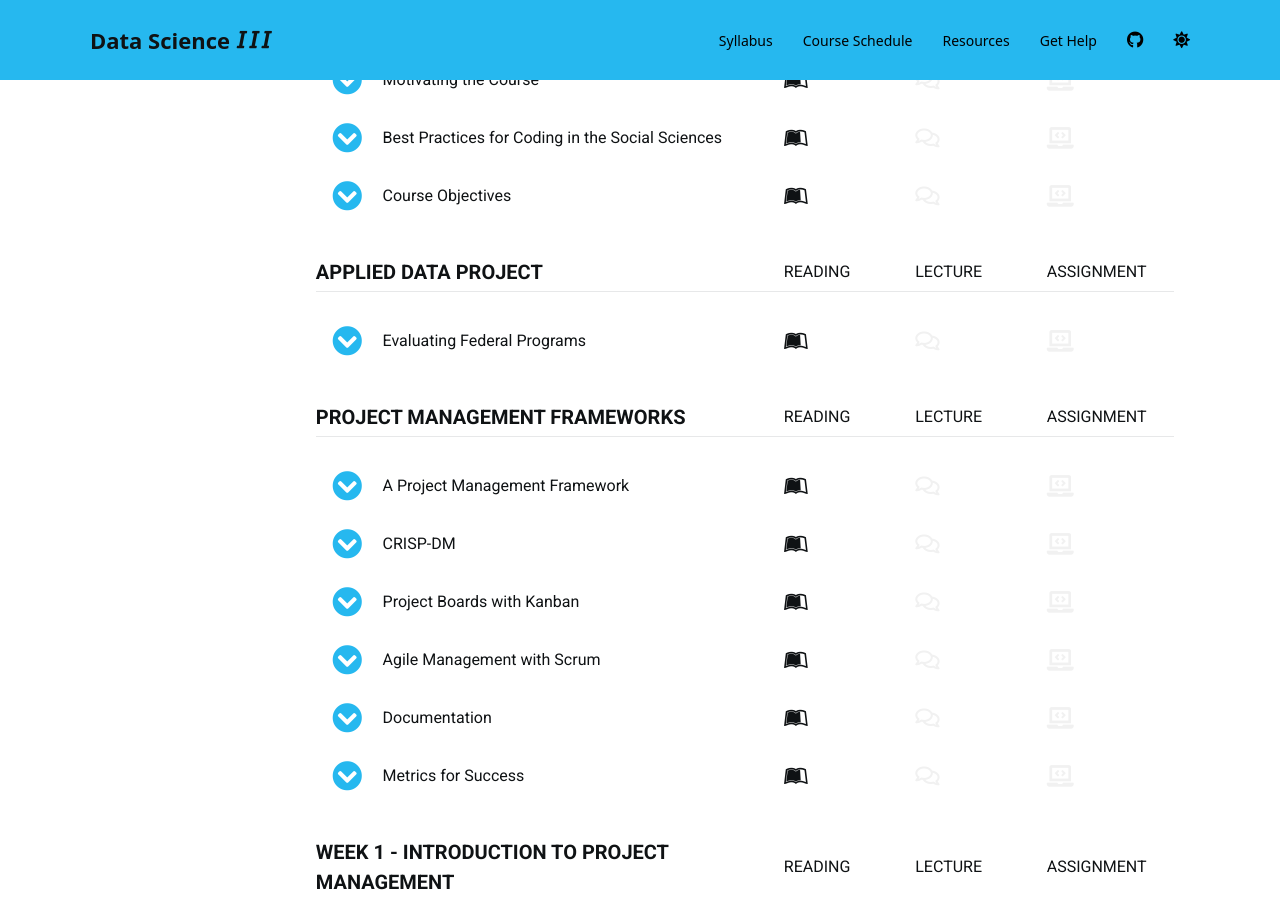
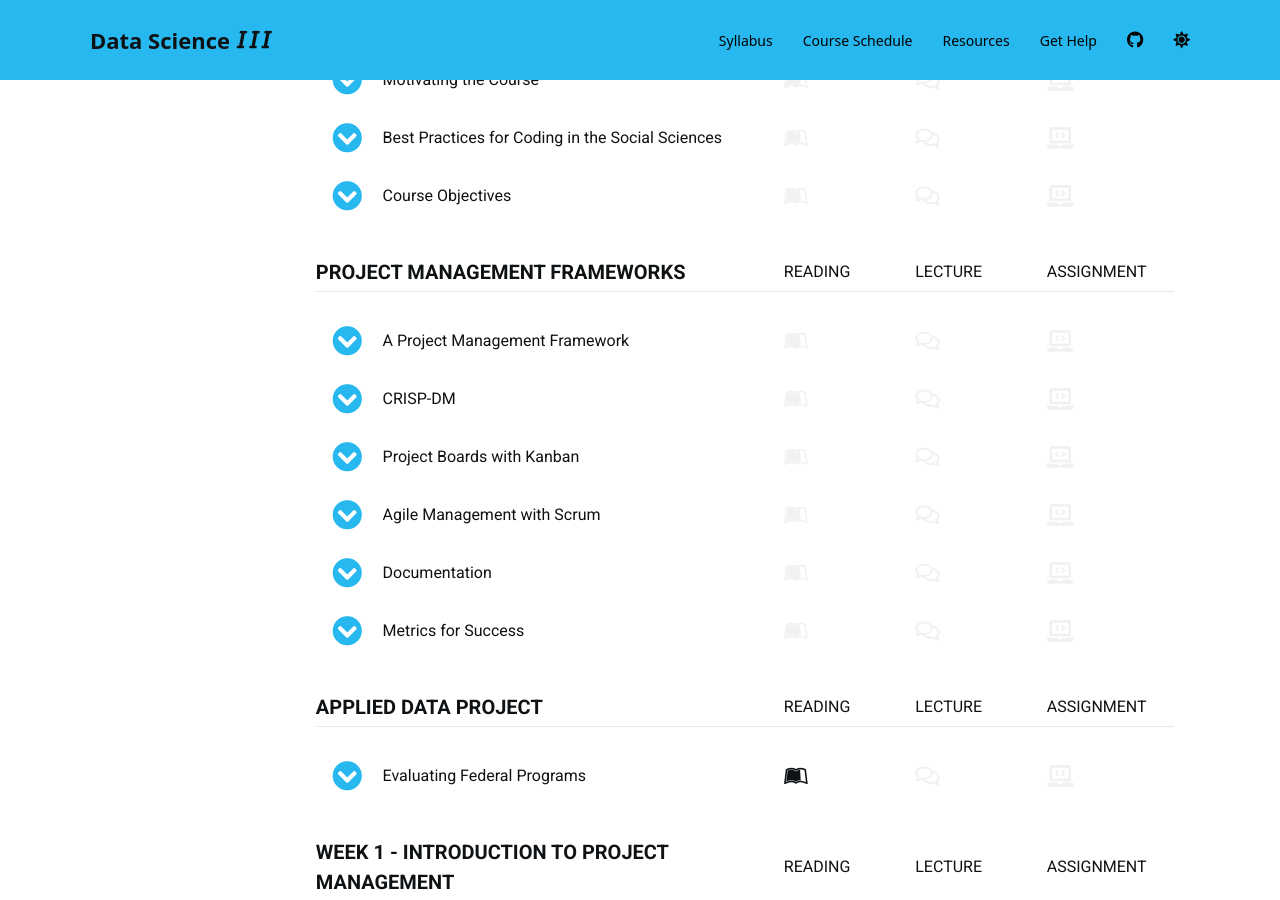
Before and after one commit to DS4PS/cpp-528-spr-2020, a Jekyll site: the page built from schedule.md, in a window 1280 px wide and 900 px high, scrolled down 313 px. Built offline with Jekyll 4.4.1, drawn with Linux system fonts in a browser that asks for light colours; nearby versions of some CDN libraries; a script bundle is joined from its source files by our own code; library files that are not in the unit come from our copies; a style sheet for code colours, icons or effects is not loaded; some of the changed lines change nothing that is shown.

Commit message:
Update schedule.md

```diff
--- a/schedule.md
+++ b/schedule.md
@@ -44,7 +44,7 @@ Submit Buttons -
 <!---     #######################################################       -->
 <!---     #######################################################       -->
 
-*** { @unit = "", @title = "Motivating the Course",  @reading, @foldout   }
+*** { @unit = "", @title = "Motivating the Course", @foldout   }
 
 <br>
 
@@ -113,7 +113,7 @@ From: Brown, A. W., Kaiser, K. A., & Allison, D. B. (2018). Issues with data and
 
 
 
-*** { @unit = "", @title = "Best Practices for Coding in the Social Sciences", @reading, @foldout  }
+*** { @unit = "", @title = "Best Practices for Coding in the Social Sciences", @foldout  }
 
 <br>
 From: *Gentzkow, M., & Shapiro, J. M. (2014). Code and data for the social sciences: A practitioner’s guide. Chicago, IL: University of Chicago.*
@@ -146,7 +146,7 @@ Around that time we were in the middle of assembling a small (but to us, very im
 
 
 
-*** { @unit = "", @title = "Course Objectives",  @reading, @foldout   }
+*** { @unit = "", @title = "Course Objectives",  @foldout   }
 
 <br>
 
@@ -166,108 +166,6 @@ You will be assigned to teams. Each team will work on the class project independ
 
 
 
-<!---
-############################################################################
-############################################################################
-############################################################################
--->
-
-** Applied Data Project
-
-
-
-<!---     #######################################################       -->
-<!---     #######################################################       -->
-
-*** { @unit = "", @title = "Evaluating Federal Programs", @reading,  @foldout   }
-
-## Data Analytics Project
-
-CPP 528 is organized around a single large project that allows you to revisit and practice skills from 523, 524, 526 and 527. The research question is whether two large federal programs designed to revitalize distressed neighborhoods in US cities have been successful.
-
-We will use 2000 to 2010 as the study period and look at broad trends in neighborhood change over this decade, then examine whether neighborhoods targeted by the programs have achieved any more success than they would have without the billion of dollars in federal subsidies.
-
-For the project, your team has been hired by the federal government to provide a rigorous assessment of program impact. You need to compile the data necessary for the analysis, run some models, and provide your client with a final report stating your assessment of program impact.
-
-The research question: Has each federal program been successful?
-
-The project will be split into the following steps:
-
-*	Week 1: Neighborhood Revitalization Background
-*	Week 2: Construct Measures of Neighborhood Stability
-*	Week 3: Descriptive Analysis
-*	Week 4: Predictive Analysis
-*	Week 5: Merge Program Data
-*	Week 6: Estimate Program Impact
-*	Week 7: Finalize Deliverables
-
-
-<br>
-
-
-## Federal Programs
-
-**Low Income Housing Tax Credits**
-
-Low Income Housing Tax Credits (LIHTC) are one of the primary policy instruments used to incentivize the construction of new affordable housing units in the United States. Learn about LIHTC:
-
-<iframe width="560" height="315" src="https://www.youtube.com/embed/DdUcOFRdyTQ" frameborder="0" allow="accelerometer; autoplay; encrypted-media; gyroscope; picture-in-picture" allowfullscreen></iframe>
-
-<br>
-
-
-**New Market Tax Credits**
-
-New Market Tax Credits (NMTC) are mechanisms designed to catalyze economic development in distressed communities by attrating investments from private developers.
-
-Watch case studies on the impact that New Market Tax Credits have achieved in three communities:
-
-[NMTC Case Studies](https://www.cohnreznick.com/nmtc-map)
-
-<br>
-
-
-**Challenges of Catalyzing Change Through Tax Credits**
-
-FRONTLINE and NPR investigate the billions spent on affordable housing, and why so few get the help they need.
-
-[Frontline Episode: Poverty, Politics and Profit](https://www.pbs.org/wgbh/frontline/film/poverty-politics-and-profit/)
-
-*Make sure to watch Chap 3 on Low Income Housing Tax Credits - it start at 19:00.*
-
-<br>
-
-
-
-## Data
-
-Project data comes from three sources.
-
-**Harmonized Census Tracts:**
-
-[Longitudinal Tracts Data Base](https://s4.ad.brown.edu/projects/diversity/Researcher/Bridging.htm)
-
-[Codebook](https://github.com/DS4PS/cpp-528-spr-2020/raw/master/data/LTDB-codebook.pdf)
-
-[Variables Constructed from the US Population Samples (long form questions)](https://github.com/DS4PS/cpp-528-spr-2020/raw/master/data/LTDB_Std_All_Sample.zip)
-
-[Variables Constructed from the Full US Population (short form questions)](https://github.com/DS4PS/cpp-528-spr-2020/raw/master/data/LTDB_Std_All_fullcount.zip)
-
-
-**New Market Tax Credits Database:**
-
-[Program Overview and Tract Eligibility Requirements](https://www.cdfifund.gov/programs-training/Programs/new-markets-tax-credit/Pages/default.aspx)
-
-[Data Download](https://www.cdfifund.gov/awards/state-awards/Pages/default.aspx)
-
-
-**Low Income Housing Tax Credits Database:**
-
-[Data Download](https://lihtc.huduser.gov/)
-
-Look for the section labeled: "If you want a complete list of projects for the entire U.S., click here to download a ZIP archive of the entire LIHTC Database in dBase format."
-
-
 
 
 
@@ -277,16 +175,18 @@ Look for the section labeled: "If you want a complete list of projects for the e
 
 
 <!---
-#######################################################
-#######################################################
-#######################################################
+##################################################################################################
+##################################################################################################
+##################################################################################################
+##################################################################################################
+##################################################################################################
 -->
 
 ** Project Management Frameworks
 
 
 
-*** { @unit = "", @title = "A Project Management Framework",  @reading, @foldout   }
+*** { @unit = "", @title = "A Project Management Framework",  @foldout   }
 
 <br>
 
@@ -337,7 +237,7 @@ The frameworks below introduce popular systems created to organize projects and
 <!---     #######################################################       -->
 <!---     #######################################################       -->
 
-*** { @unit = "", @title = "CRISP-DM",  @reading, @foldout   }
+*** { @unit = "", @title = "CRISP-DM",  @foldout   }
 
 <br>
 
@@ -519,7 +419,7 @@ In this context Phase (6) Deployment refers to your final report that will be pa
 <!---     #######################################################       -->
 <!---     #######################################################       -->
 
-*** { @unit = "", @title = "Project Boards with Kanban",  @reading, @foldout   }
+*** { @unit = "", @title = "Project Boards with Kanban",  @foldout   }
 
 <br>
 
@@ -553,7 +453,7 @@ In this context Phase (6) Deployment refers to your final report that will be pa
 <!---     #######################################################       -->
 <!---     #######################################################       -->
 
-*** { @unit = "", @title = "Agile Management with Scrum", @reading, @foldout   }
+*** { @unit = "", @title = "Agile Management with Scrum", @foldout   }
 
 <br>
 
@@ -574,7 +474,7 @@ In this context Phase (6) Deployment refers to your final report that will be pa
 <!---     #######################################################       -->
 <!---     #######################################################       -->
 
-*** { @unit = "", @title = "Documentation", @reading, @foldout   }
+*** { @unit = "", @title = "Documentation", @foldout   }
 
 <br>
 
@@ -598,7 +498,7 @@ In this context Phase (6) Deployment refers to your final report that will be pa
 <!---     #######################################################       -->
 <!---     #######################################################       -->
 
-*** { @unit = "", @title = "Metrics for Success", @reading, @foldout   }
+*** { @unit = "", @title = "Metrics for Success", @foldout   }
 
 <br>
 
@@ -621,6 +521,115 @@ These GitHub repositories provide a few examples of work that is designed to be
 - http://trafficstops.trendct.org/data/
 
 <br>
+
+
+
+
+
+
+<!---
+##################################################################################################
+##################################################################################################
+##################################################################################################
+##################################################################################################
+##################################################################################################
+-->
+
+
+
+** Applied Data Project
+
+
+
+*** { @unit = "", @title = "Evaluating Federal Programs", @reading,  @foldout   }
+
+## Data Analytics Project
+
+CPP 528 is organized around a single large project that allows you to revisit and practice skills from 523, 524, 526 and 527. The research question is whether two large federal programs designed to revitalize distressed neighborhoods in US cities have been successful.
+
+We will use 2000 to 2010 as the study period and look at broad trends in neighborhood change over this decade, then examine whether neighborhoods targeted by the programs have achieved any more success than they would have without the billion of dollars in federal subsidies.
+
+For the project, your team has been hired by the federal government to provide a rigorous assessment of program impact. You need to compile the data necessary for the analysis, run some models, and provide your client with a final report stating your assessment of program impact.
+
+The research question: Has each federal program been successful?
+
+The project will be split into the following steps:
+
+*	Week 1: Neighborhood Revitalization Background
+*	Week 2: Construct Measures of Neighborhood Stability
+*	Week 3: Descriptive Analysis
+*	Week 4: Predictive Analysis
+*	Week 5: Merge Program Data
+*	Week 6: Estimate Program Impact
+*	Week 7: Finalize Deliverables
+
+
+<br>
+
+
+## Federal Programs
+
+**Low Income Housing Tax Credits**
+
+Low Income Housing Tax Credits (LIHTC) are one of the primary policy instruments used to incentivize the construction of new affordable housing units in the United States. Learn about LIHTC:
+
+<iframe width="560" height="315" src="https://www.youtube.com/embed/DdUcOFRdyTQ" frameborder="0" allow="accelerometer; autoplay; encrypted-media; gyroscope; picture-in-picture" allowfullscreen></iframe>
+
+<br>
+
+
+**New Market Tax Credits**
+
+New Market Tax Credits (NMTC) are mechanisms designed to catalyze economic development in distressed communities by attrating investments from private developers.
+
+Watch case studies on the impact that New Market Tax Credits have achieved in three communities:
+
+[NMTC Case Studies](https://www.cohnreznick.com/nmtc-map)
+
+<br>
+
+
+**Challenges of Catalyzing Change Through Tax Credits**
+
+FRONTLINE and NPR investigate the billions spent on affordable housing, and why so few get the help they need.
+
+[Frontline Episode: Poverty, Politics and Profit](https://www.pbs.org/wgbh/frontline/film/poverty-politics-and-profit/)
+
+*Make sure to watch Chap 3 on Low Income Housing Tax Credits - it start at 19:00.*
+
+<br>
+
+
+
+## Data
+
+Project data comes from three sources.
+
+**Harmonized Census Tracts:**
+
+[Longitudinal Tracts Data Base](https://s4.ad.brown.edu/projects/diversity/Researcher/Bridging.htm)
+
+[Codebook](https://github.com/DS4PS/cpp-528-spr-2020/raw/master/data/LTDB-codebook.pdf)
+
+[Variables Constructed from the US Population Samples (long form questions)](https://github.com/DS4PS/cpp-528-spr-2020/raw/master/data/LTDB_Std_All_Sample.zip)
+
+[Variables Constructed from the Full US Population (short form questions)](https://github.com/DS4PS/cpp-528-spr-2020/raw/master/data/LTDB_Std_All_fullcount.zip)
+
+
+**New Market Tax Credits Database:**
+
+[Program Overview and Tract Eligibility Requirements](https://www.cdfifund.gov/programs-training/Programs/new-markets-tax-credit/Pages/default.aspx)
+
+[Data Download](https://www.cdfifund.gov/awards/state-awards/Pages/default.aspx)
+
+
+**Low Income Housing Tax Credits Database:**
+
+[Data Download](https://lihtc.huduser.gov/)
+
+Look for the section labeled: "If you want a complete list of projects for the entire U.S., click here to download a ZIP archive of the entire LIHTC Database in dBase format."
+
+
 
 
 
```
